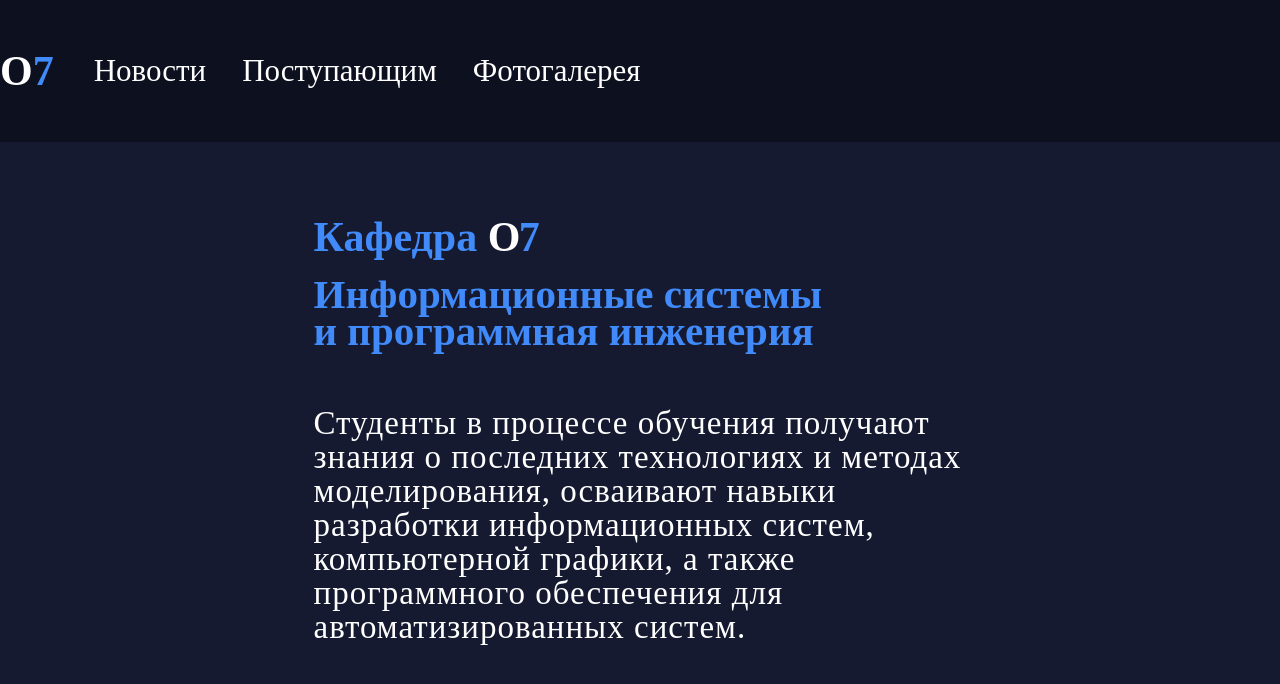
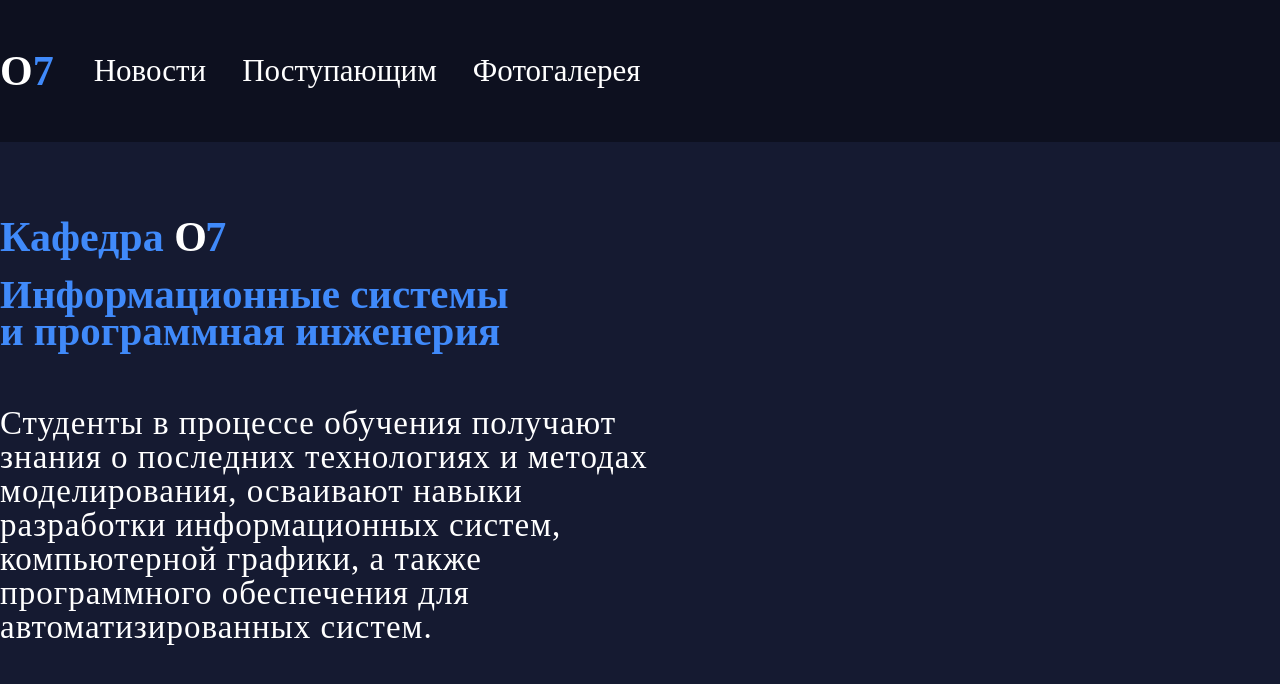
Before and after one commit to DANTES0/EIOS, a Vue app: page /news in a window 1280 px wide. Shown: the top 684 px of the page. Built offline with nearby package versions, Linux system fonts and the light colour scheme; a web font is replaced by a local one.

Commit message:
Text aligned to the left

```diff
--- a/src/components/Header.vue
+++ b/src/components/Header.vue
@@ -39,7 +39,6 @@
         font-weight: 700;
         font-family: Jost;
         color: white;
-
     }
     .title {
         margin-right: 40px;
--- a/src/pages/Main.vue
+++ b/src/pages/Main.vue
@@ -4,7 +4,7 @@
 <template>
     <div class="Main-page">
         <div class="container">
-            <div class="wrapper">
+            <div class="text_wrapper">
                 <h1 class="main_title">Кафедра
                     <span class="cathedra">
                         <span style="color:white">O</span>
@@ -27,18 +27,14 @@
 </template>
 
 <style>
-.Main-page {
-    display: flex;
-    justify-content: center;
-    align-items: center;
-}
 .container {
+    margin: 0 auto;
+    margin-top: 71px;
     max-width: 1390px;
     font-family: Jost;
     color: #408AFA;
 }
-.wrapper {
-    margin-top: 71px;
+.text_wrapper {
     width: 653px;
 }
 
```
